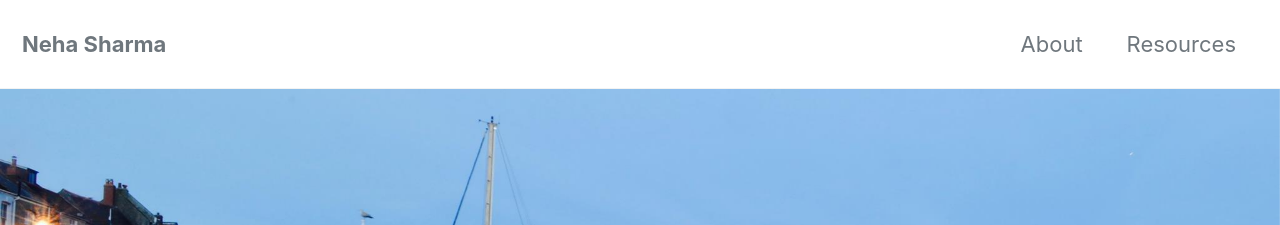
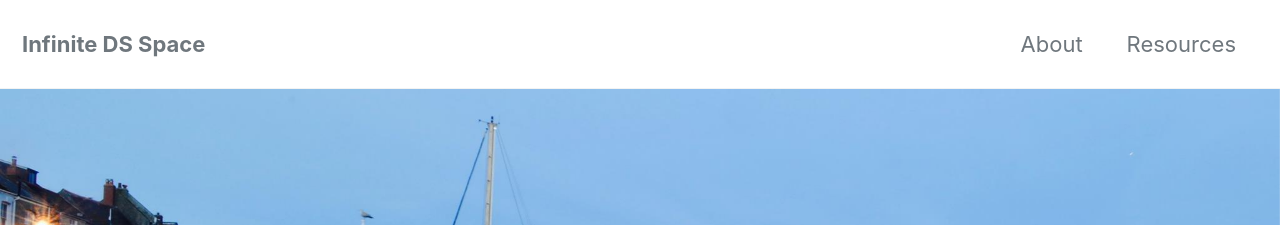
Before and after one commit to ns3115neha/ns3115neha.github.io, a Jekyll site: the page built from index.html, in a window 1280 px wide and 900 px high. Shown: the top 225 px of the window. Built offline with Jekyll 4.4.1, drawn with Linux system fonts in a browser that asks for light colours; cached includes are drawn as plain includes; nearby versions of some CDN libraries; the list of posts is cut into pages by our own code.

Commit message:
Update _config.yml

```diff
--- a/_config.yml
+++ b/_config.yml
@@ -16,7 +16,7 @@ minimal_mistakes_skin    : "default" # "air", "aqua", "contrast", "dark", "dirt"
 
 # Site Settings
 locale                   : "en-US"
-title                    : "Neha Sharma"
+title                    : "Infinite DS Space"
 title_separator          : "-"
 subtitle                 : # site tagline that appears below site title in masthead
 name                     : "Neha Sharma"
```
